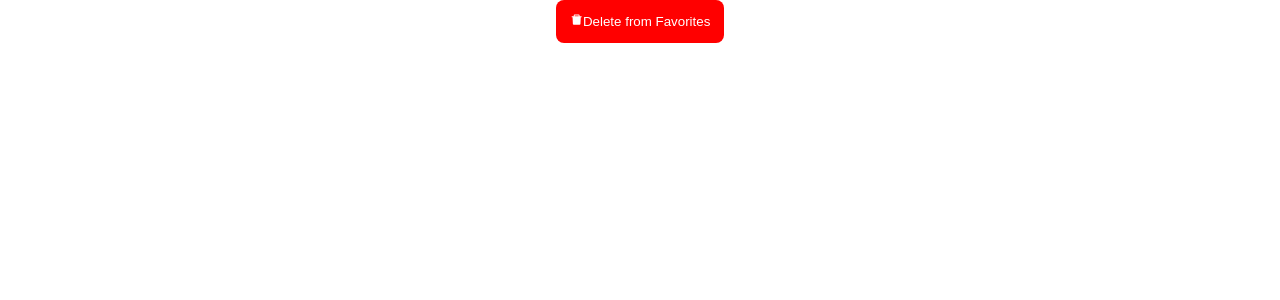
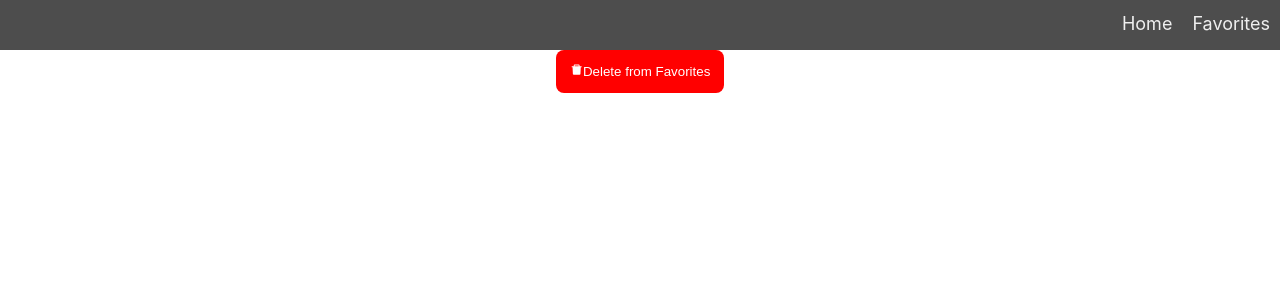
Before and after one commit to aaxlss/FavoriteDogs, a React (Create React App) app: page /favorites in a window 1280 px wide. Shown: the top 300 px of the page. Built offline with nearby package versions, Linux system fonts and the light colour scheme.

Commit message:
[Add] adding new layer wrapping the content [Add] Adding new header where we can find the meny nav bar [Update] updating style for carousel

```diff
--- a/src/App.js
+++ b/src/App.js
@@ -4,6 +4,7 @@ import { useEffect, useState } from 'react';
 import { BrowserRouter, Route, Routes } from 'react-router-dom';
 import Home from './Home';
 import Favorites from './Favorites';
+import Layout from './Layout';
 
 
 function App() {
@@ -27,7 +28,7 @@ function App() {
   const [favoriteDogs, setFavoriteDogs] = useState(parseDogsList);
 
   return (<BrowserRouter>
-    {/* <Layout> */}
+    <Layout>
     <Routes>
       <Route path="/"
         element={
@@ -45,7 +46,7 @@ function App() {
         />
       } />
     </Routes>
-    {/* </Layout> */}
+    </Layout>
   </BrowserRouter>);
 }
 
--- a/src/Components/CarouselDogs.js
+++ b/src/Components/CarouselDogs.js
@@ -9,7 +9,8 @@ const CarouselDogs = ({ onChange, children }) => {
                 width: "100%",
                 justifyContent: 'center',
                 display: 'flex',
-                alignItems: 'center'
+                alignItems: 'center',
+                marginTop: '2em'
             }}
         >
             <div style={{ width: '50%'}}>
--- /dev/null
+++ b/src/Header/header.css
@@ -0,0 +1,90 @@
+
+
+  .nav {
+    height: 50px;
+    width: 100%;
+    background-color: #4d4d4d;
+    position: relative;
+  }
+
+  .nav > .nav-header {
+    display: inline;
+  }
+
+  .nav > .nav-header > .nav-title {
+    display: inline-block;
+    font-size: 22px;
+    color: #fff;
+    padding: 10px 10px 10px 10px;
+  }
+
+  .nav > .nav-btn {
+    display: none;
+  }
+
+  .nav > .nav-links {
+    display: inline;
+    float: right;
+    font-size: 18px;
+  }
+
+  .nav > .nav-links > a {
+    display: inline-block;
+    padding: 13px 10px 13px 10px;
+    text-decoration: none;
+    color: #efefef;
+  }
+
+  .nav > .nav-links > a:hover {
+    background-color: rgba(0, 0, 0, 0.3);
+  }
+
+  .nav > #nav-check {
+    display: none;
+  }
+
+  @media (max-width:600px) {
+    .nav > .nav-btn {
+      display: inline-block;
+      position: absolute;
+      right: 0px;
+      top: 0px;
+    }
+    .nav > .nav-btn > label {
+      display: inline-block;
+      width: 50px;
+      height: 50px;
+      padding: 13px;
+    }
+    .nav > .nav-btn > label:hover,.nav  #nav-check:checked ~ .nav-btn > label {
+      background-color: rgba(0, 0, 0, 0.3);
+    }
+    .nav > .nav-btn > label > span {
+      display: block;
+      width: 25px;
+      height: 10px;
+      border-top: 2px solid #eee;
+    }
+    .nav > .nav-links {
+      position: absolute;
+      display: block;
+      width: 100%;
+      background-color: #333;
+      height: 0px;
+      transition: all 0.3s ease-in;
+      overflow-y: hidden;
+      top: 50px;
+      left: 0px;
+    }
+    .nav > .nav-links > a {
+      display: block;
+      width: 100%;
+    }
+    .nav > #nav-check:not(:checked) ~ .nav-links {
+      height: 0px;
+    }
+    .nav > #nav-check:checked ~ .nav-links {
+      height: calc(100vh - 50px);
+      overflow-y: auto;
+    }
+  }
--- /dev/null
+++ b/src/Header/index.js
@@ -0,0 +1,17 @@
+
+import React from "react";
+import { Link } from "react-router-dom";
+import './header.css'
+const Header = () => {
+    return (
+        <div class="nav">
+            <div class="nav-links">
+                <Link to='/'>Home </Link>
+                <Link to='/Favorites' >Favorites</Link>
+            </div>
+        </div>
+    )
+}
+
+
+export default Header
--- /dev/null
+++ b/src/Layout/index.js
@@ -0,0 +1,12 @@
+import React,{children} from 'react'
+import Header from '../Header';
+
+const Layout = ({children}) => (
+    <div className="App">
+        <Header/>
+            {children}
+     </div>
+);
+
+
+export default Layout
```
